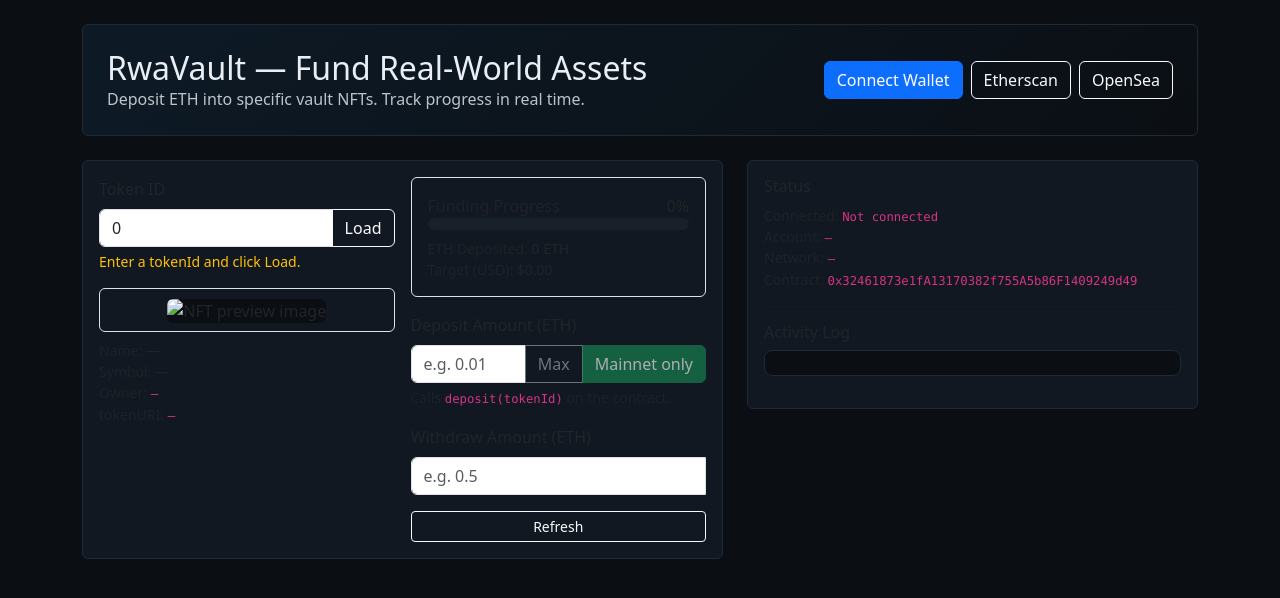
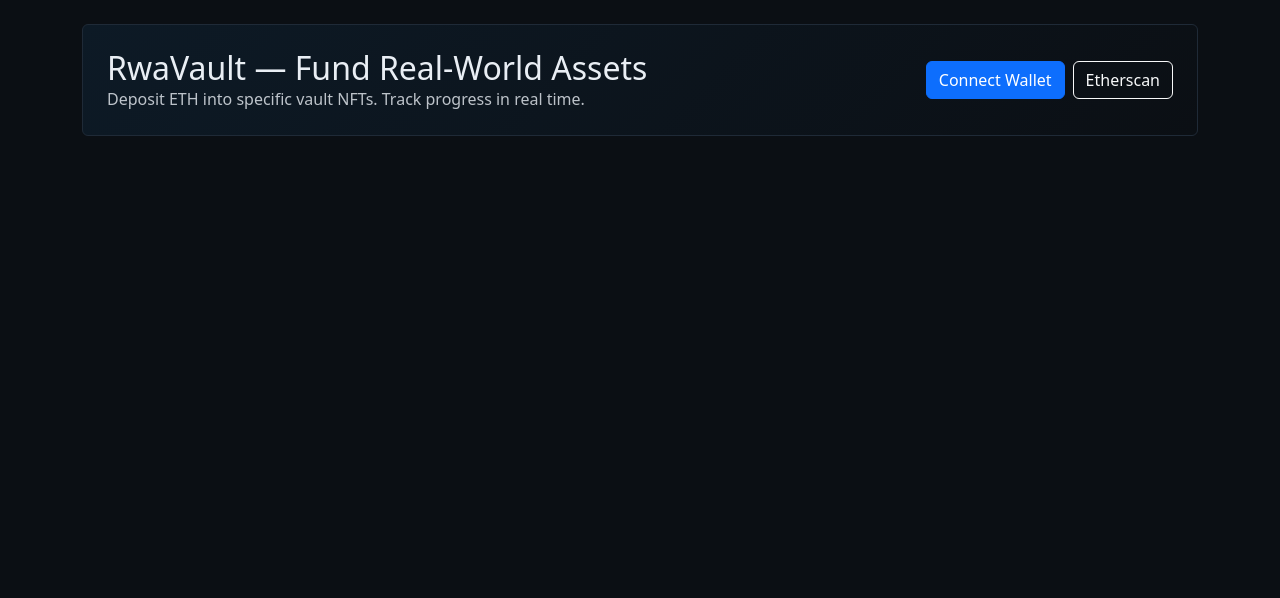
Before and after one commit to ThorNode-cell/Master_RWA_Vault_Launchpad, a plain HTML site: page index.html in a window 1280 px wide. Drawn offline with nearby package versions, Linux system fonts and the light colour scheme.

Commit message:
Add files via upload

```diff
--- a/index.html
+++ b/index.html
@@ -38,10 +38,8 @@
   </script>
   <!-- 🔹 End Meta Pack -->
 
-  <!-- CSS/JS libs -->
   <link href="https://cdn.jsdelivr.net/npm/bootstrap@5.3.3/dist/css/bootstrap.min.css" rel="stylesheet"/>
   <script src="https://cdn.jsdelivr.net/npm/ethers@6.13.2/dist/ethers.umd.min.js"></script>
-
   <style>
     body{background:#0b0f14;color:#e9eef4}
     .hero{background:linear-gradient(135deg,#0d1a26,#0b0f14);border:1px solid #1f2a37}
@@ -64,97 +62,4 @@
     <div class="d-flex gap-2">
       <button id="btnConnect" class="btn btn-primary">Connect Wallet</button>
       <a id="linkEtherscan" class="btn btn-outline-light" target="_blank" rel="noopener">Etherscan</a>
-      <a id="linkOpenSea" class="btn btn-outline-light" target="_blank" rel="noopener">OpenSea</a>
-    </div>
-  </div>
-
-  <div class="row g-4">
-    <div class="col-lg-7">
-      <div class="card p-3">
-        <div class="row g-3">
-          <div class="col-md-6">
-            <label class="form-label">Token ID</label>
-            <div class="input-group">
-              <input id="tokenId" type="number" class="form-control" value="0" min="0" step="1" autocomplete="off"/>
-              <button id="btnLoad" class="btn btn-outline-light">
-                Load <span class="spinner-border spinner-border-sm ms-1" style="display:none"></span>
-              </button>
-            </div>
-            <div class="form-text text-warning">Enter a tokenId and click Load.</div>
-
-            <div class="border rounded p-2 text-center mt-3">
-              <img id="nftImage" class="img-fluid rounded" alt="NFT preview image"/>
-            </div>
-
-            <div class="small mt-2">
-              <div><span class="muted">Name:</span> <span id="nftName">—</span></div>
-              <div><span class="muted">Symbol:</span> <span id="nftSymbol">—</span></div>
-              <div><span class="muted">Owner:</span> <code class="small" id="ownerAddr">—</code></div>
-              <div><span class="muted">tokenURI:</span> <code class="small" id="tokenUri">—</code></div>
-            </div>
-          </div>
-
-          <div class="col-md-6">
-            <div class="border rounded p-3">
-              <div class="d-flex justify-content-between">
-                <div class="muted">Funding Progress</div>
-                <div><span id="progressPct" aria-live="polite">0</span>%</div>
-              </div>
-              <div class="progress mb-2"><div id="progressBar" class="progress-bar" style="width:0%"></div></div>
-              <div class="small">
-                <div><span class="muted">ETH Deposited:</span> <span id="ethDeposited" aria-live="polite">0</span> ETH</div>
-                <div><span class="muted">Target (USD):</span> $<span id="targetUsd" aria-live="polite">0.00</span></div>
-              </div>
-            </div>
-
-            <div class="mt-3">
-              <label class="form-label">Deposit Amount (ETH)</label>
-              <div class="input-group">
-                <input id="ethAmount" type="text" class="form-control" placeholder="e.g. 0.01" autocomplete="off"/>
-                <button id="btnMax" class="btn btn-outline-secondary">Max</button>
-                <button id="btnDeposit" class="btn btn-success">
-                  Deposit <span class="spinner-border spinner-border-sm ms-1" style="display:none"></span>
-                </button>
-              </div>
-              <div class="form-text">Calls <code>deposit(tokenId)</code> on the contract.</div>
-            </div>
-
-            <div class="mt-3">
-              <label class="form-label">Withdraw Amount (ETH)</label>
-              <div class="input-group">
-                <input id="withdrawAmt" type="text" class="form-control" placeholder="e.g. 0.5" autocomplete="off"/>
-                <button id="btnWithdraw" class="btn btn-warning" style="display:none">
-                  Owner Withdraw <span class="spinner-border spinner-border-sm ms-1" style="display:none"></span>
-                </button>
-              </div>
-            </div>
-
-            <div class="mt-3 d-grid">
-              <button id="btnRefresh" class="btn btn-outline-light btn-sm">
-                Refresh <span class="spinner-border spinner-border-sm ms-1" style="display:none"></span>
-              </button>
-            </div>
-          </div>
-        </div>
-      </div>
-    </div>
-
-    <div class="col-lg-5">
-      <div class="card p-3 small">
-        <h6>Status</h6>
-        <div><span class="muted">Connected:</span> <code id="connStatus">Not connected</code></div>
-        <div><span class="muted">Account:</span> <code id="acct">—</code></div>
-        <div><span class="muted">Network:</span> <code id="net">—</code></div>
-        <div><span class="muted">Contract:</span> <code id="ctr">—</code></div>
-        <hr/>
-        <h6>Activity Log</h6>
-        <pre id="log" aria-live="polite" style="white-space:pre-wrap;background:#0b0f14;border:1px solid #1f2a37;border-radius:.5rem;padding:.75rem;max-height:40vh;overflow:auto;"></pre>
-      </div>
-    </div>
-  </div>
-</div>
-
-<!-- External JS (kept separate to avoid CSP blocking) -->
-<script src="script.js"></script>
-</body>
-</html>
+      <a id="linkOpenSea" clas
```
